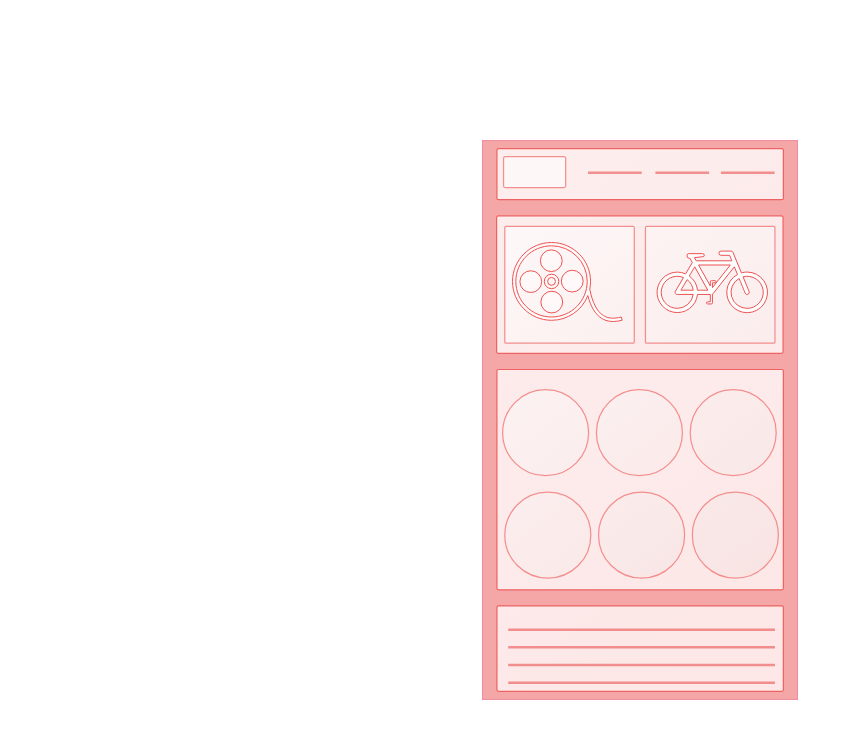
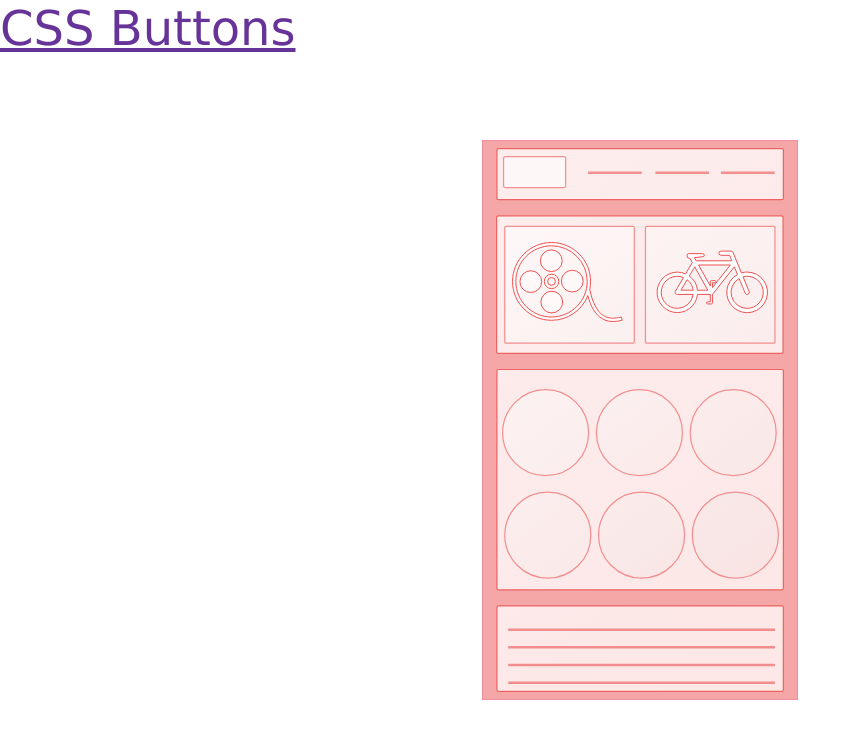
Before and after one commit to Zeeshan632/css-projects, a plain HTML site: page index.html in a window 1280 px wide. Shown: the whole page, without its empty margins (0-861 px from the left). Drawn offline with Linux system fonts and the light colour scheme.

Commit message:
added a link button in index.html to a new page

```diff
--- a/index.html
+++ b/index.html
@@ -57,6 +57,15 @@
         .img-container:hover .tippytop {
             transform:perspective(800px) rotateX(50deg) rotateY(20deg) rotateZ(-25deg) translateX(40px) translateZ(90px);
         }
+        a {
+            position: absolute;
+            top: 0;
+            left: 0;
+            font-size: 3rem;
+            font-family: 'Lucida Sans', 'Lucida Sans Regular', 'Lucida Grande', 'Lucida Sans Unicode', Geneva, Verdana, sans-serif;
+            color: rebeccapurple;
+            cursor: pointer;
+        }
     </style>
 </head>
 <body>
@@ -68,5 +77,8 @@
             <img src="images/tippytop.svg" alt="the tippytop" class="tippytop">
         </div>
     </div>
+    <div>
+        <a href="/second-file/css-buttons.html">CSS Buttons</a>
+    </div>
 </body>
 </html>
```
